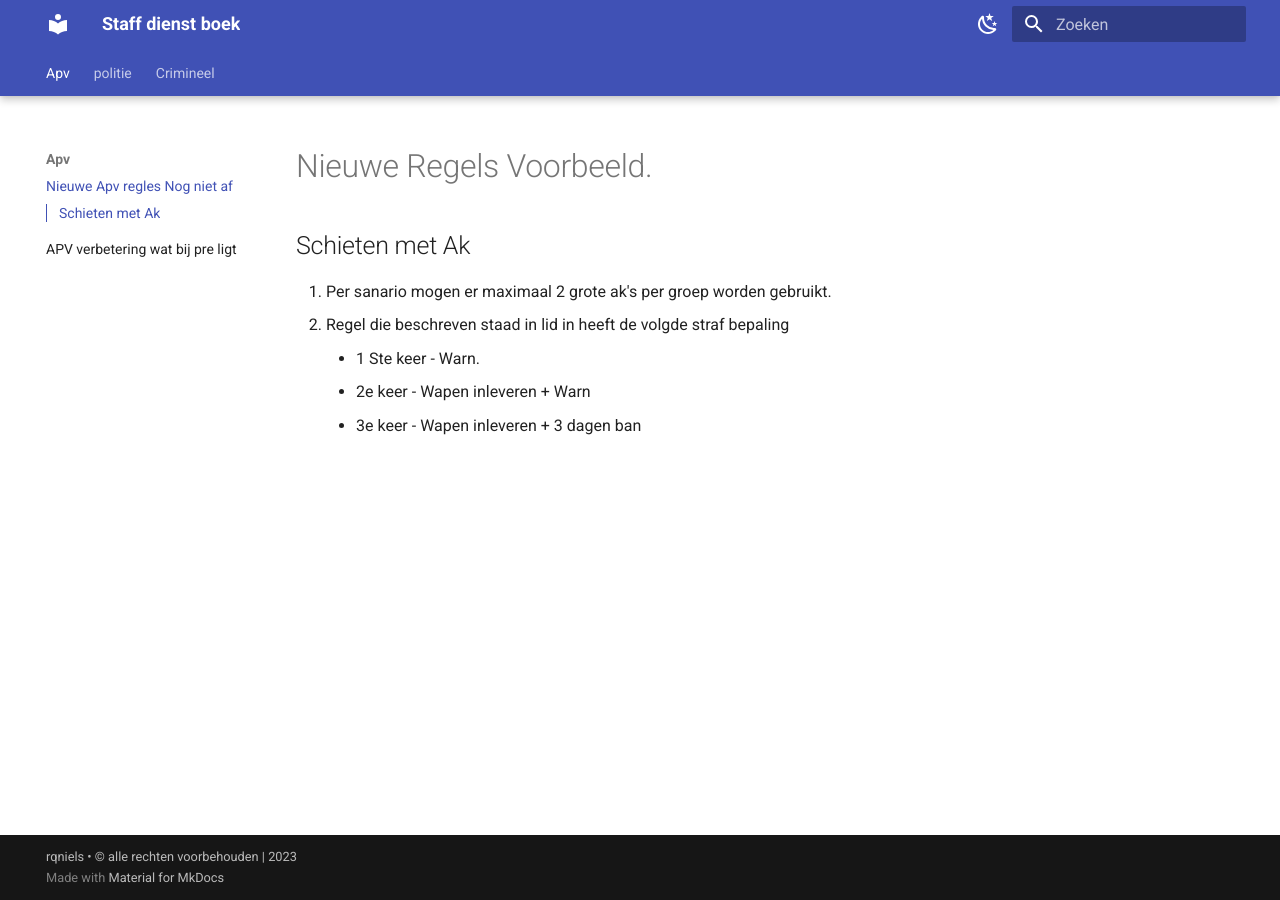
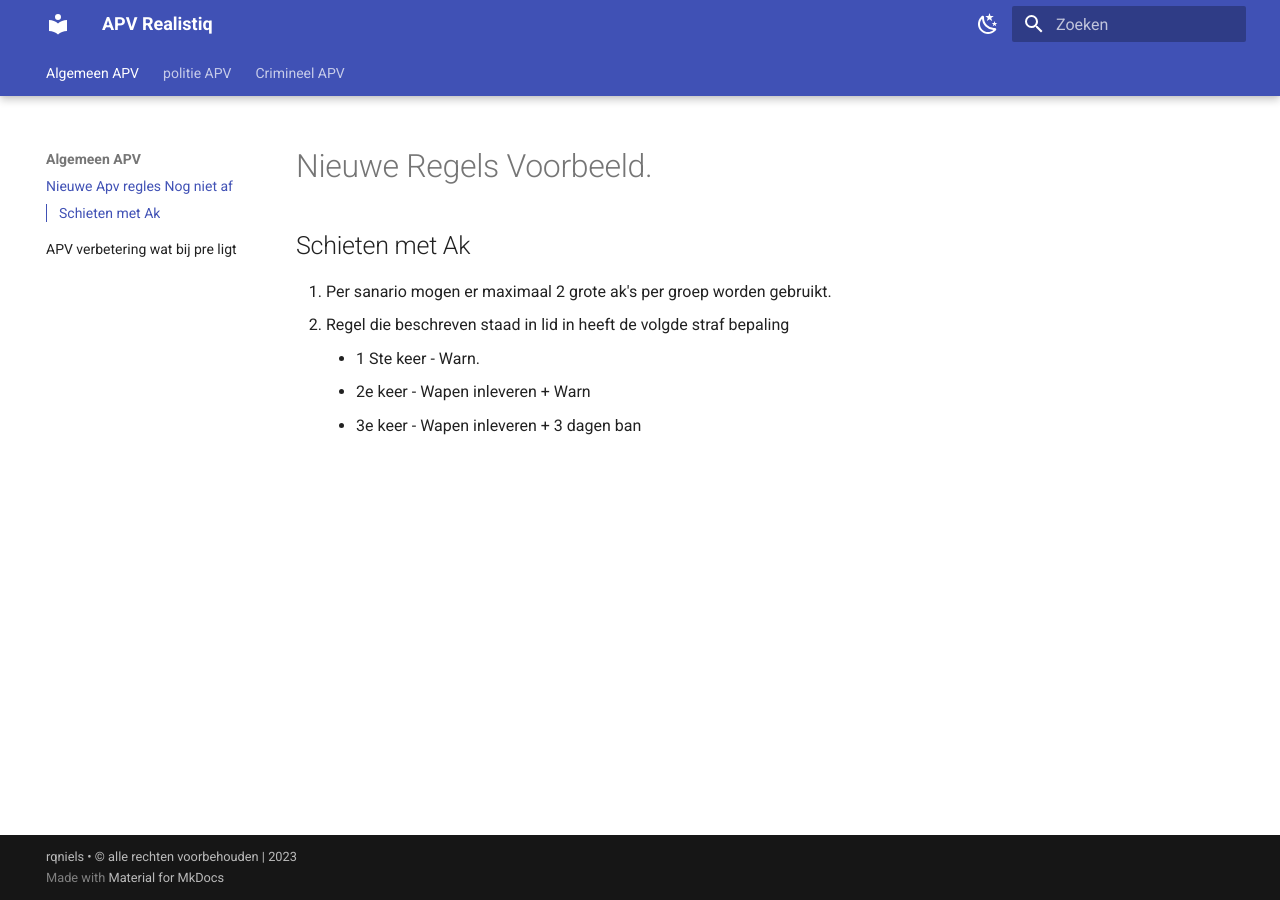
Before and after one commit to rqniels/Staff, an MkDocs documentation site: the page built from docs/index.md, in a window 1280 px wide. Built offline with MkDocs 1.6.1 and Material for MkDocs 9.7.7, drawn with Linux system fonts in a browser that asks for light colours.

Commit message:
Updaten
Moii

```diff
--- a/mkdocs.yml
+++ b/mkdocs.yml
@@ -1,4 +1,4 @@
-site_name: Staff dienst boek
+site_name: APV Realistiq
 copyright: rqniels • © alle rechten voorbehouden | 2023
 
 
@@ -57,10 +57,10 @@ markdown_extensions:
   - pymdownx.tilde
 
 nav:
-- Apv:
+- Algemeen APV:
   - Nieuwe Apv regles Nog niet af: index.md
   - APV verbetering wat bij pre ligt: intake.md
-- politie:
+- politie APV:
   - Politie APV: Politie.md
-- Crimineel:
+- Crimineel APV:
   - Crimineel APV: Crimineel.md
```
